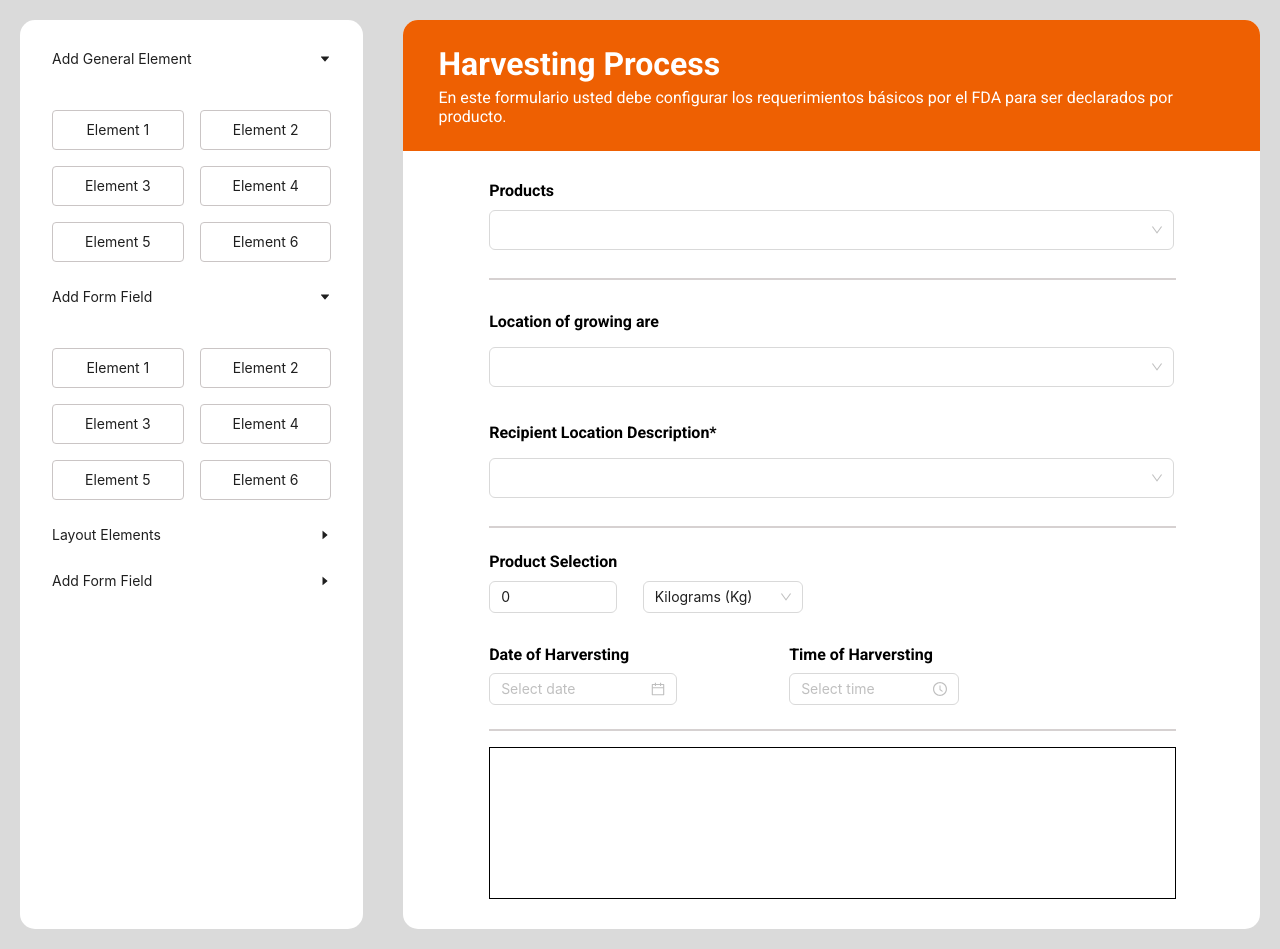
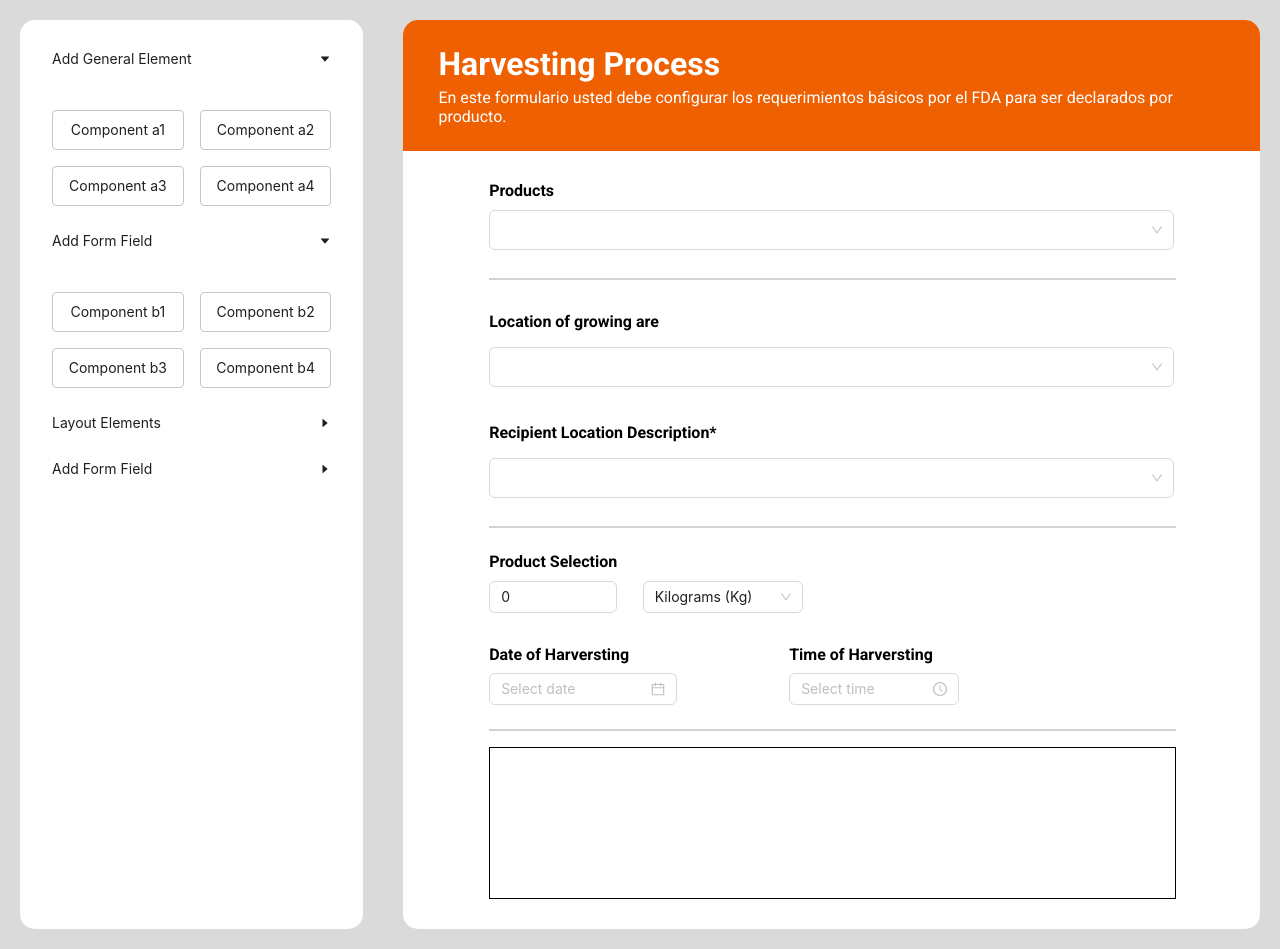
Before and after one commit to Pipeto84/dnd_darwin, a React (Create React App) app: page / in a window 1280 px wide. Built offline with nearby package versions, Linux system fonts and the light colour scheme.

Commit message:
components from data

```diff
--- a/src/App.tsx
+++ b/src/App.tsx
@@ -1,14 +1,25 @@
-import styles from './Styles/App.module.css'
-import { Form } from './components/Form'
-import { Drags } from './components/Drags'
+import styles from "./Styles/App.module.css";
+import { Form } from "./components/Form";
+import { Drags } from "./components/Drags";
+import {
+  generalElements,
+  formFields,
+  layoutsElements,
+  themes,
+} from "./Data/dataCards";
 
 function App() {
   return (
     <div className={styles.containerMain}>
-      <Drags />
+      <Drags
+        generalElements={generalElements}
+        formFields={formFields}
+        layoutsElements={layoutsElements}
+        themes={themes}
+      />
       <Form />
     </div>
-  )
+  );
 }
 
-export default App
+export default App;
--- /dev/null
+++ b/src/Data/dataCards.ts
@@ -0,0 +1,93 @@
+import { DataCard } from '../interfaces'
+
+export const generalElements: DataCard[] = [
+  {
+    id: "a1",
+    content: "Component a1",
+    status: '',
+  },
+  {
+    id: "a2",
+    content: "Component a2",
+    status: '',
+  },
+  {
+    id: "a3",
+    content: "Component a3",
+    status: '',
+  },
+  {
+    id: "a4",
+    content: "Component a4",
+    status: '',
+  },
+]
+
+export const formFields: DataCard[] = [
+  {
+    id: "b1",
+    content: "Component b1",
+    status: '',
+  },
+  {
+    id: "b2",
+    content: "Component b2",
+    status: '',
+  },
+  {
+    id: "b3",
+    content: "Component b3",
+    status: '',
+  },
+  {
+    id: "b4",
+    content: "Component b4",
+    status: '',
+  },
+]
+
+export const layoutsElements: DataCard[] = [
+  {
+    id: "c1",
+    content: "Component c1",
+    status: '',
+  },
+  {
+    id: "c2",
+    content: "Component c2",
+    status: '',
+  },
+  {
+    id: "c3",
+    content: "Component c3",
+    status: '',
+  },
+  {
+    id: "c4",
+    content: "Component c4",
+    status: '',
+  },
+]
+
+export const themes: DataCard[] = [
+  {
+    id: "d1",
+    content: "Component d1",
+    status: '',
+  },
+  {
+    id: "d2",
+    content: "Component d2",
+    status: '',
+  },
+  {
+    id: "d3",
+    content: "Component d3",
+    status: '',
+  },
+  {
+    id: "d4",
+    content: "Component d4",
+    status: '',
+  },
+]
--- a/src/Data/data.ts
+++ b/src/Data/dataForm.ts
@@ -1,9 +1,6 @@
-export interface Options {
-  value: string;
-  label: string;
-}
+import { OptionsForm } from "../interfaces";
 
-export const products: Options[] = [
+export const products: OptionsForm[] = [
   {
     value: "Product 1",
     label: "Product 1",
@@ -18,7 +15,7 @@ export const products: Options[] = [
   },
 ];
 
-export const locations: Options[] = [
+export const locations: OptionsForm[] = [
   {
     value: "Campo norte zona A",
     label: "Campo norte zona A",
@@ -33,7 +30,7 @@ export const locations: Options[] = [
   },
 ];
 
-export const options: Options[] = [
+export const optionsForm: OptionsForm[] = [
   {
     value: "Option 1",
     label: "Option 1",
@@ -48,7 +45,7 @@ export const options: Options[] = [
   },
 ];
 
-export const measures: Options[] = [
+export const measures: OptionsForm[] = [
   {
     value: "g",
     label: "Grams (g)",
--- /dev/null
+++ b/src/Styles/Card.module.css
@@ -0,0 +1,7 @@
+.card {
+  text-align: center;
+  padding: 0.5rem;
+  border: 1px solid rgb(202, 197, 197);
+  border-radius: 0.25rem;
+  cursor: pointer;
+}
--- a/src/Styles/Drags.module.css
+++ b/src/Styles/Drags.module.css
@@ -15,17 +15,9 @@
 .generalElements {
   display: grid;
   grid-template-columns: repeat(2, 1fr);
-  grid-template-rows: repeat(3, 1fr);
+  grid-template-rows: repeat(2, 1fr);
   gap: 1rem;
   margin-top: 1rem;
-}
-
-.generalElement {
-  text-align: center;
-  padding: .5rem;
-  border: 1px solid rgb(202, 197, 197);
-  border-radius: .25rem;
-  cursor: pointer;
 }
 
 @media screen and (max-width: 800px) {
--- /dev/null
+++ b/src/components/Card.tsx
@@ -0,0 +1,22 @@
+import styles from "../Styles/Card.module.css";
+import { DataCard } from '../interfaces'
+
+interface Props {
+  data: DataCard;
+}
+
+export const Card = ({data}: Props) => {
+  const handleDragStart = () => {};
+  const handleDragEnd = () => {};
+
+  return (
+    <div
+      className={styles.card}
+      draggable
+      onDragStart={handleDragStart}
+      onDragEnd={handleDragEnd}
+    >
+      <p>{data.content}</p>
+    </div>
+  );
+};
--- a/src/components/Drags.tsx
+++ b/src/components/Drags.tsx
@@ -2,68 +2,81 @@ import styles from "../Styles/Drags.module.css";
 import { Collapse } from "antd";
 import type { CollapseProps } from "antd";
 import { CaretRightOutlined } from "@ant-design/icons";
+import { DataCard } from '../interfaces'
+import { Card } from './Card'
 
-export const Drags = () => {
-  const generalElements: CollapseProps["items"] = [
+interface Props {
+  generalElements: DataCard[]
+  formFields: DataCard[]
+  layoutsElements: DataCard[]
+  themes: DataCard[]
+}
+
+export const Drags = ({generalElements, formFields, layoutsElements, themes}: Props) => {
+  const containerGeneralElements: CollapseProps["items"] = [
     {
       key: "1",
       label: "Add General Element",
       children: (
         <div className={styles.generalElements}>
-          <div className={styles.generalElement}>Element 1</div>
-          <div className={styles.generalElement}>Element 2</div>
-          <div className={styles.generalElement}>Element 3</div>
-          <div className={styles.generalElement}>Element 4</div>
-          <div className={styles.generalElement}>Element 5</div>
-          <div className={styles.generalElement}>Element 6</div>
+          {
+            generalElements.map(item => (
+              <Card
+                data={item}
+              />
+            ))
+          }
         </div>
       ),
     },
   ];
-  const formField: CollapseProps["items"] = [
+  const containerformField: CollapseProps["items"] = [
     {
       key: "2",
       label: "Add Form Field",
       children: (
         <div className={styles.generalElements}>
-          <div className={styles.generalElement}>Element 1</div>
-          <div className={styles.generalElement}>Element 2</div>
-          <div className={styles.generalElement}>Element 3</div>
-          <div className={styles.generalElement}>Element 4</div>
-          <div className={styles.generalElement}>Element 5</div>
-          <div className={styles.generalElement}>Element 6</div>
+          {
+            formFields.map(item => (
+              <Card
+                data={item}
+              />
+            ))
+          }
         </div>
       ),
     },
   ];
-  const layoutFields: CollapseProps["items"] = [
+  const containerlayoutFields: CollapseProps["items"] = [
     {
       key: "3",
       label: "Layout Elements",
       children: (
         <div className={styles.generalElements}>
-          <div className={styles.generalElement}>Element 1</div>
-          <div className={styles.generalElement}>Element 2</div>
-          <div className={styles.generalElement}>Element 3</div>
-          <div className={styles.generalElement}>Element 4</div>
-          <div className={styles.generalElement}>Element 5</div>
-          <div className={styles.generalElement}>Element 6</div>
+          {
+            layoutsElements.map(item => (
+              <Card
+                data={item}
+              />
+            ))
+          }
         </div>
       ),
     },
   ];
-  const themes: CollapseProps["items"] = [
+  const containerthemes: CollapseProps["items"] = [
     {
       key: "4",
       label: "Add Form Field",
       children: (
         <div className={styles.generalElements}>
-          <div className={styles.generalElement}>Element 1</div>
-          <div className={styles.generalElement}>Element 2</div>
-          <div className={styles.generalElement}>Element 3</div>
-          <div className={styles.generalElement}>Element 4</div>
-          <div className={styles.generalElement}>Element 5</div>
-          <div className={styles.generalElement}>Element 6</div>
+          {
+            themes.map(item => (
+              <Card
+                data={item}
+              />
+            ))
+          }
         </div>
       ),
     },
@@ -74,7 +87,7 @@ export const Drags = () => {
       <Collapse
         defaultActiveKey={["1"]}
         ghost
-        items={generalElements}
+        items={containerGeneralElements}
         expandIconPosition="end"
         expandIcon={({ isActive }) => (
           <CaretRightOutlined rotate={isActive ? 90 : 0} />
@@ -83,7 +96,7 @@ export const Drags = () => {
       <Collapse
         defaultActiveKey={["2"]}
         ghost
-        items={formField}
+        items={containerformField}
         expandIconPosition="end"
         expandIcon={({ isActive }) => (
           <CaretRightOutlined rotate={isActive ? 90 : 0} />
@@ -91,7 +104,7 @@ export const Drags = () => {
       />
       <Collapse
         ghost
-        items={layoutFields}
+        items={containerlayoutFields}
         expandIconPosition="end"
         expandIcon={({ isActive }) => (
           <CaretRightOutlined rotate={isActive ? 90 : 0} />
@@ -99,7 +112,7 @@ export const Drags = () => {
       />
       <Collapse
         ghost
-        items={themes}
+        items={containerthemes}
         expandIconPosition="end"
         expandIcon={({ isActive }) => (
           <CaretRightOutlined rotate={isActive ? 90 : 0} />
--- a/src/components/Form.tsx
+++ b/src/components/Form.tsx
@@ -1,11 +1,8 @@
 import styles from "../Styles/Form.module.css";
-import type {
-  InputNumberProps,
-  DatePickerProps,
-  TimePickerProps,
-} from "antd";
+import type { InputNumberProps, DatePickerProps, TimePickerProps } from "antd";
 import { InputNumber, Select, DatePicker, TimePicker } from "antd";
-import { products, locations, options, measures } from "../Data/data";
+import { products, locations, optionsForm, measures } from "../Data/dataForm";
+import React from "react";
 
 export function Form() {
   const onChangeProduct = (value: string) => {
@@ -28,6 +25,12 @@ export function Form() {
   };
   const onChangeTime: TimePickerProps["onChange"] = (time, timeString) => {
     console.log(timeString);
+  };
+  const handleDrop = (e: React.DragEvent<HTMLDivElement>) => {
+    e.preventDefault()
+  };
+  const handleDragOver = (e: React.DragEvent<HTMLDivElement>) => {
+    e.preventDefault()
   };
   return (
     <div className={styles.container}>
@@ -58,7 +61,7 @@ export function Form() {
           <h4>Recipient Location Description*</h4>
           <Select
             className={styles.recipientLocations}
-            options={options}
+            options={optionsForm}
             onChange={onChangeRecipient}
           />
         </div>
@@ -98,9 +101,11 @@ export function Form() {
           </div>
         </div>
         <hr className={styles.line} />
-        <div className={styles.dropSpace}>
-
-        </div>
+        <div
+          className={styles.dropSpace}
+          onDrop={handleDrop}
+          onDragOver={handleDragOver}
+        ></div>
       </div>
     </div>
   );
--- /dev/null
+++ b/src/interfaces/index.ts
@@ -0,0 +1,12 @@
+export type Status = "form" | "";
+
+export interface DataCard {
+  id: string;
+  content: string;
+  status: Status;
+}
+
+export interface OptionsForm {
+  value: string;
+  label: string;
+}
```
